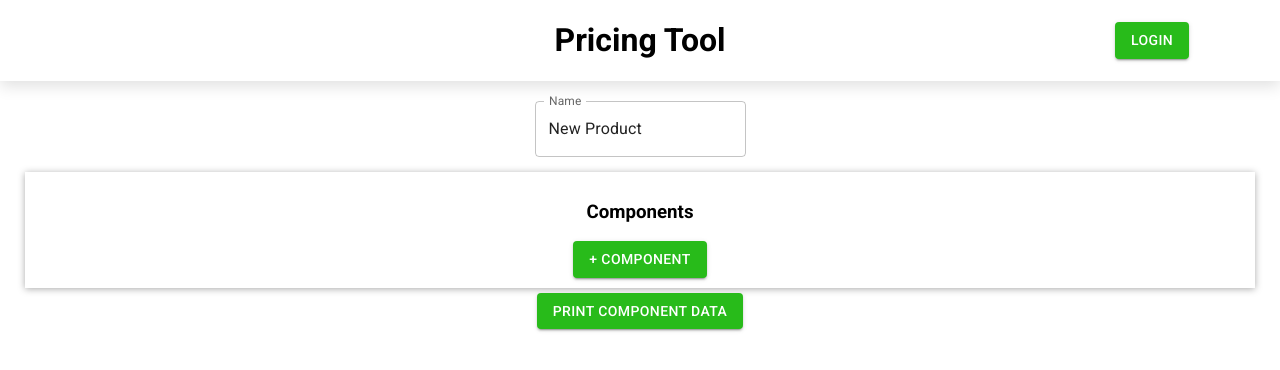
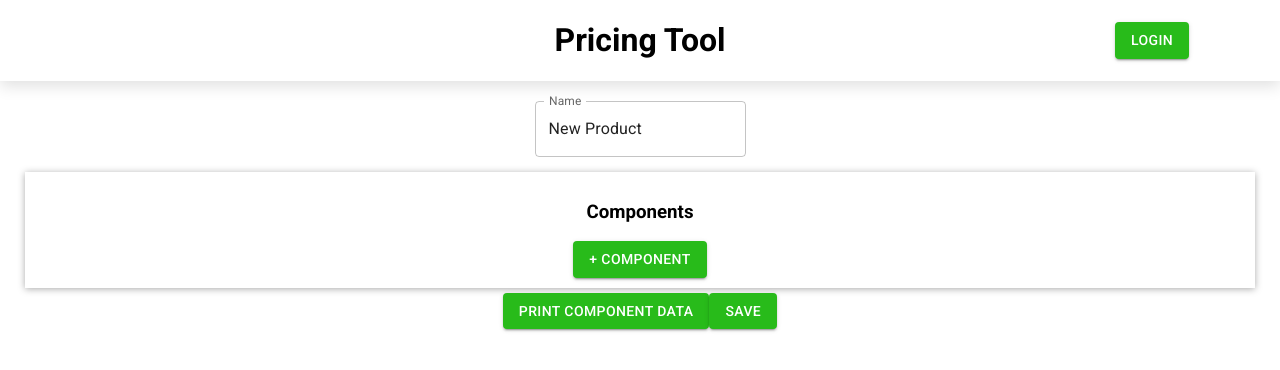
Before and after one commit to ZJohnDee/PricingTools, a React (Create React App) app: page /add/product in a window 1280 px wide. Shown: the top 370 px of the page. Built offline with nearby package versions, Linux system fonts and the light colour scheme; no server answers.

Commit message:
Made products pushable to firebase

```diff
--- a/src/libs/dataUtils.ts
+++ b/src/libs/dataUtils.ts
@@ -25,8 +25,8 @@ interface ProductData
 }
 
 
-const characters: string = "abcdefghijklmnopqrstuvwxyzABCDEFGHIJKLMNOPQRSTUVWXYZ"
-function getRandomId(length: number = 32) : string
+const characters: string = "abcdefghijklmnopqrstuvwxyzABCDEFGHIJKLMNOPQRSTUVWXYZ0123456789-"
+function getRandomId(length: number = 48) : string
 {
   let result = "";
 
@@ -97,6 +97,11 @@ export class Product
   setComponent(index: number, component: ProductComponent)
   {
     this.data.components[index] = component.getData();
+  }
+
+  getID() : string
+  {
+    return this.data.id;
   }
 }
 
@@ -179,6 +184,17 @@ export async function getProductFromFirestore(user: any, id: string) : Promise<P
 }
 
 
+export async function pushProductToFirestore(user: any, product: Product)
+{
+  const id = product.getID();
+
+  let ref = firestore.collection("users").doc(user.uid).collection("products").doc(id);
+
+  ref.set(product.data);
+
+}
+
+
 
 
 export type {ProductData, ProductComponentData, ProductComponentType};
--- a/src/pages/add_product/PageAddProduct.tsx
+++ b/src/pages/add_product/PageAddProduct.tsx
@@ -1,8 +1,9 @@
-import {FC, useState} from "react";
+import {FC, useContext, useState} from "react";
 import React from "react";
-import {Product, ProductComponent, ProductData} from "../../libs/dataUtils";
+import {Product, ProductComponent, ProductData, pushProductToFirestore} from "../../libs/dataUtils";
 import {Button, TextField} from "@mui/material";
 import ComponentDisplay from "./ComponentDisplay";
+import { UserContext } from "../../libs/context";
 
 
 
@@ -11,6 +12,8 @@ const PageAddProduct:FC = () =>
 {
   const [product, setProduct] = useState(new Product());
   const [ticks, setTicks] = useState(0);
+
+  const {user} = useContext(UserContext);
 
 
   let emComponents = [];
@@ -86,6 +89,16 @@ const PageAddProduct:FC = () =>
         Print Component Data
       </Button>
 
+      <Button
+        color={"secondary"}
+        variant="contained"
+        onClick={() => {
+          pushProductToFirestore(user, product);
+        }}
+      >
+        SAVE
+      </Button>
+
     </div>
   )
 }
```
Also changed, not shown: 1 other file (tests, documents, lock files or other folders).
